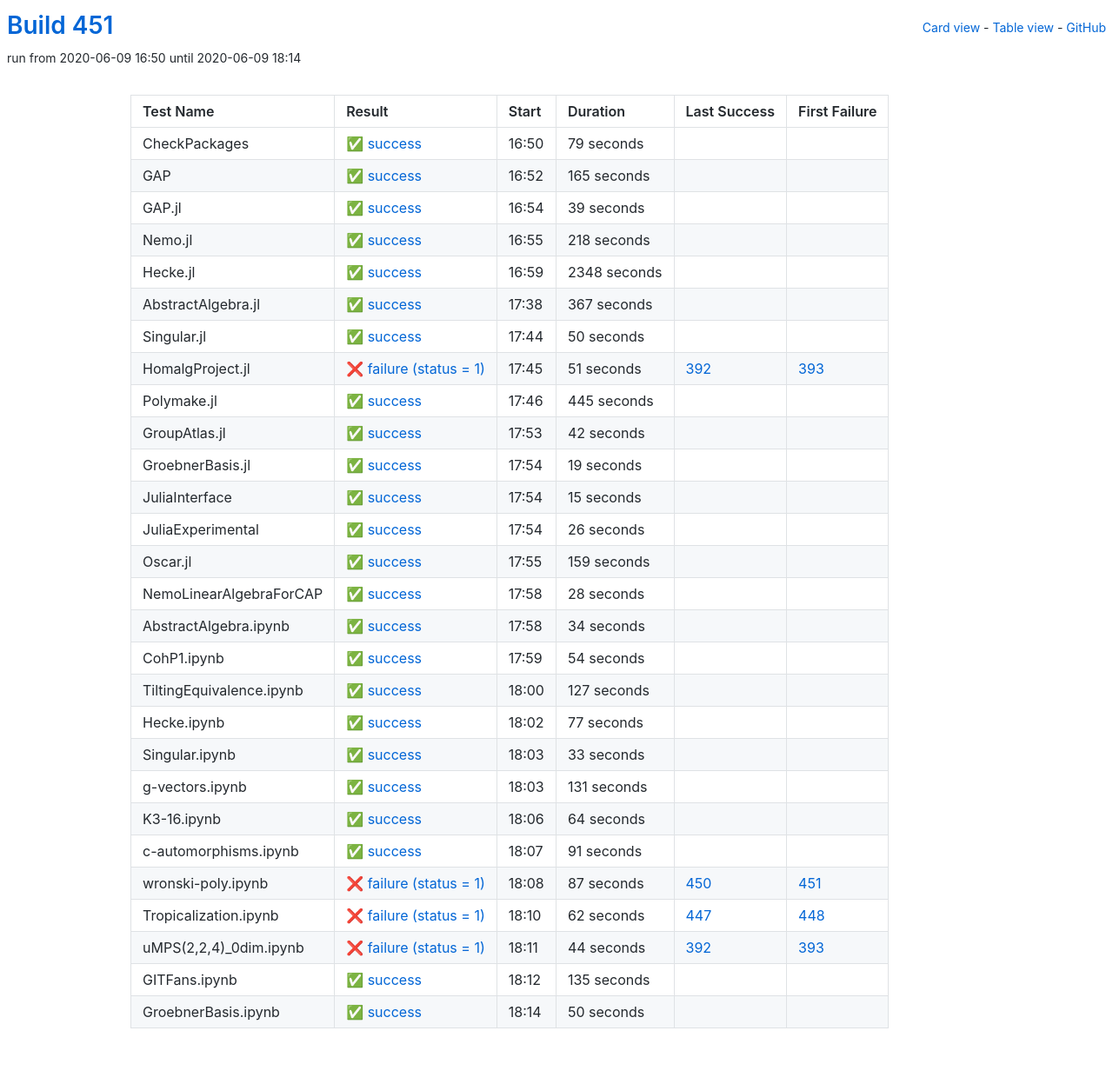
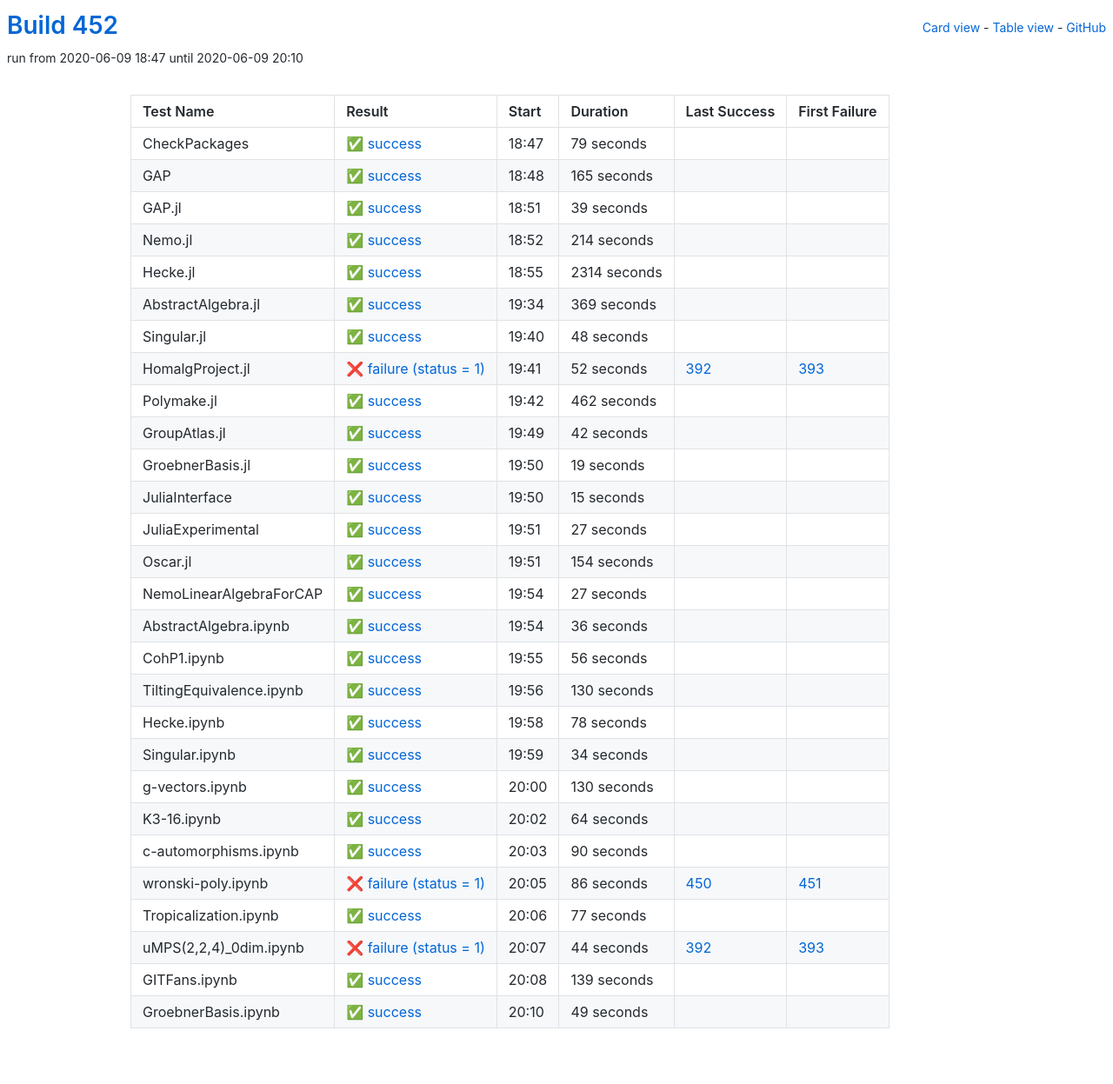
Before and after one commit to oscar-system/oscar-ci-status-1.4, a Jekyll site: the page built from table.html, in a window 1280 px wide. Shown: the whole page at 87% size. Built offline with Jekyll 4.4.1, drawn with Linux system fonts in a browser that asks for light colours.

Commit message:
Build 452

```diff
--- a/_data/ci.yml
+++ b/_data/ci.yml
@@ -1,5 +1,5 @@
-build: 451
-build_url: https://oscarci.mathematik.uni-kl.de/job/oscar-julia-1.4/451/
+build: 452
+build_url: https://oscarci.mathematik.uni-kl.de/job/oscar-julia-1.4/452/
 job: oscar-julia-1.4
 tests:
 - duration: 79
@@ -9,9 +9,9 @@ tests:
   id: checkpackages
   last_success: false
   last_success_url: null
-  log: https://oscarci.mathematik.uni-kl.de/job/oscar-julia-1.4/451/artifact/logs/build-451/CheckPackages.log
+  log: https://oscarci.mathematik.uni-kl.de/job/oscar-julia-1.4/452/artifact/logs/build-452/CheckPackages.log
   name: CheckPackages
-  start: 2020-06-09 16:50
+  start: 2020-06-09 18:47
   status: success
   success: true
 - duration: 165
@@ -21,9 +21,9 @@ tests:
   id: gap
   last_success: false
   last_success_url: null
-  log: https://oscarci.mathematik.uni-kl.de/job/oscar-julia-1.4/451/artifact/logs/build-451/GAP.log
+  log: https://oscarci.mathematik.uni-kl.de/job/oscar-julia-1.4/452/artifact/logs/build-452/GAP.log
   name: GAP
-  start: 2020-06-09 16:52
+  start: 2020-06-09 18:48
   status: success
   success: true
 - duration: 39
@@ -33,81 +33,81 @@ tests:
   id: gap-jl
   last_success: false
   last_success_url: null
-  log: https://oscarci.mathematik.uni-kl.de/job/oscar-julia-1.4/451/artifact/logs/build-451/GAP.jl.log
+  log: https://oscarci.mathematik.uni-kl.de/job/oscar-julia-1.4/452/artifact/logs/build-452/GAP.jl.log
   name: GAP.jl
-  start: 2020-06-09 16:54
+  start: 2020-06-09 18:51
   status: success
   success: true
-- duration: 218
+- duration: 214
   exitcode: 0
   first_failure: false
   first_failure_url: null
   id: nemo-jl
   last_success: false
   last_success_url: null
-  log: https://oscarci.mathematik.uni-kl.de/job/oscar-julia-1.4/451/artifact/logs/build-451/Nemo.jl.log
+  log: https://oscarci.mathematik.uni-kl.de/job/oscar-julia-1.4/452/artifact/logs/build-452/Nemo.jl.log
   name: Nemo.jl
-  start: 2020-06-09 16:55
+  start: 2020-06-09 18:52
   status: success
   success: true
-- duration: 2348
+- duration: 2314
   exitcode: 0
   first_failure: false
   first_failure_url: null
   id: hecke-jl
   last_success: false
   last_success_url: null
-  log: https://oscarci.mathematik.uni-kl.de/job/oscar-julia-1.4/451/artifact/logs/build-451/Hecke.jl.log
+  log: https://oscarci.mathematik.uni-kl.de/job/oscar-julia-1.4/452/artifact/logs/build-452/Hecke.jl.log
   name: Hecke.jl
-  start: 2020-06-09 16:59
+  start: 2020-06-09 18:55
   status: success
   success: true
-- duration: 367
+- duration: 369
   exitcode: 0
   first_failure: false
   first_failure_url: null
   id: abstractalgebra-jl
   last_success: false
   last_success_url: null
-  log: https://oscarci.mathematik.uni-kl.de/job/oscar-julia-1.4/451/artifact/logs/build-451/AbstractAlgebra.jl.log
+  log: https://oscarci.mathematik.uni-kl.de/job/oscar-julia-1.4/452/artifact/logs/build-452/AbstractAlgebra.jl.log
   name: AbstractAlgebra.jl
-  start: 2020-06-09 17:38
+  start: 2020-06-09 19:34
   status: success
   success: true
-- duration: 50
+- duration: 48
   exitcode: 0
   first_failure: false
   first_failure_url: null
   id: singular-jl
   last_success: false
   last_success_url: null
-  log: https://oscarci.mathematik.uni-kl.de/job/oscar-julia-1.4/451/artifact/logs/build-451/Singular.jl.log
+  log: https://oscarci.mathematik.uni-kl.de/job/oscar-julia-1.4/452/artifact/logs/build-452/Singular.jl.log
   name: Singular.jl
-  start: 2020-06-09 17:44
+  start: 2020-06-09 19:40
   status: success
   success: true
-- duration: 51
+- duration: 52
   exitcode: 1
   first_failure: 393
   first_failure_url: https://oscarci.mathematik.uni-kl.de/job/oscar-julia-1.4/393/
   id: homalgproject-jl
   last_success: 392
   last_success_url: https://oscarci.mathematik.uni-kl.de/job/oscar-julia-1.4/392/
-  log: https://oscarci.mathematik.uni-kl.de/job/oscar-julia-1.4/451/artifact/logs/build-451/HomalgProject.jl.log
+  log: https://oscarci.mathematik.uni-kl.de/job/oscar-julia-1.4/452/artifact/logs/build-452/HomalgProject.jl.log
   name: HomalgProject.jl
-  start: 2020-06-09 17:45
+  start: 2020-06-09 19:41
   status: failure
   success: false
-- duration: 445
+- duration: 462
   exitcode: 0
   first_failure: false
   first_failure_url: null
   id: polymake-jl
   last_success: false
   last_success_url: null
-  log: https://oscarci.mathematik.uni-kl.de/job/oscar-julia-1.4/451/artifact/logs/build-451/Polymake.jl.log
+  log: https://oscarci.mathematik.uni-kl.de/job/oscar-julia-1.4/452/artifact/logs/build-452/Polymake.jl.log
   name: Polymake.jl
-  start: 2020-06-09 17:46
+  start: 2020-06-09 19:42
   status: success
   success: true
 - duration: 42
@@ -117,9 +117,9 @@ tests:
   id: groupatlas-jl
   last_success: false
   last_success_url: null
-  log: https://oscarci.mathematik.uni-kl.de/job/oscar-julia-1.4/451/artifact/logs/build-451/GroupAtlas.jl.log
+  log: https://oscarci.mathematik.uni-kl.de/job/oscar-julia-1.4/452/artifact/logs/build-452/GroupAtlas.jl.log
   name: GroupAtlas.jl
-  start: 2020-06-09 17:53
+  start: 2020-06-09 19:49
   status: success
   success: true
 - duration: 19
@@ -129,9 +129,9 @@ tests:
   id: groebnerbasis-jl
   last_success: false
   last_success_url: null
-  log: https://oscarci.mathematik.uni-kl.de/job/oscar-julia-1.4/451/artifact/logs/build-451/GroebnerBasis.jl.log
+  log: https://oscarci.mathematik.uni-kl.de/job/oscar-julia-1.4/452/artifact/logs/build-452/GroebnerBasis.jl.log
   name: GroebnerBasis.jl
-  start: 2020-06-09 17:54
+  start: 2020-06-09 19:50
   status: success
   success: true
 - duration: 15
@@ -141,117 +141,117 @@ tests:
   id: juliainterface
   last_success: false
   last_success_url: null
-  log: https://oscarci.mathematik.uni-kl.de/job/oscar-julia-1.4/451/artifact/logs/build-451/JuliaInterface.log
+  log: https://oscarci.mathematik.uni-kl.de/job/oscar-julia-1.4/452/artifact/logs/build-452/JuliaInterface.log
   name: JuliaInterface
-  start: 2020-06-09 17:54
+  start: 2020-06-09 19:50
   status: success
   success: true
-- duration: 26
+- duration: 27
   exitcode: 0
   first_failure: false
   first_failure_url: null
   id: juliaexperimental
   last_success: false
   last_success_url: null
-  log: https://oscarci.mathematik.uni-kl.de/job/oscar-julia-1.4/451/artifact/logs/build-451/JuliaExperimental.log
+  log: https://oscarci.mathematik.uni-kl.de/job/oscar-julia-1.4/452/artifact/logs/build-452/JuliaExperimental.log
   name: JuliaExperimental
-  start: 2020-06-09 17:54
+  start: 2020-06-09 19:51
   status: success
   success: true
-- duration: 159
+- duration: 154
   exitcode: 0
   first_failure: false
   first_failure_url: null
   id: oscar-jl
   last_success: false
   last_success_url: null
-  log: https://oscarci.mathematik.uni-kl.de/job/oscar-julia-1.4/451/artifact/logs/build-451/Oscar.jl.log
+  log: https://oscarci.mathematik.uni-kl.de/job/oscar-julia-1.4/452/artifact/logs/build-452/Oscar.jl.log
   name: Oscar.jl
-  start: 2020-06-09 17:55
+  start: 2020-06-09 19:51
   status: success
   success: true
-- duration: 28
+- duration: 27
   exitcode: 0
   first_failure: false
   first_failure_url: null
   id: nemolinearalgebraforcap
   last_success: false
   last_success_url: null
-  log: https://oscarci.mathematik.uni-kl.de/job/oscar-julia-1.4/451/artifact/logs/build-451/NemoLinearAlgebraForCAP.log
+  log: https://oscarci.mathematik.uni-kl.de/job/oscar-julia-1.4/452/artifact/logs/build-452/NemoLinearAlgebraForCAP.log
   name: NemoLinearAlgebraForCAP
-  start: 2020-06-09 17:58
+  start: 2020-06-09 19:54
+  status: success
+  success: true
+- duration: 36
+  exitcode: 0
+  first_failure: false
+  first_failure_url: null
+  id: abstractalgebra-ipynb
+  last_success: false
+  last_success_url: null
+  log: https://oscarci.mathematik.uni-kl.de/job/oscar-julia-1.4/452/artifact/logs/build-452/AbstractAlgebra.ipynb.log
+  name: AbstractAlgebra.ipynb
+  start: 2020-06-09 19:54
+  status: success
+  success: true
+- duration: 56
+  exitcode: 0
+  first_failure: false
+  first_failure_url: null
+  id: cohp1-ipynb
+  last_success: false
+  last_success_url: null
+  log: https://oscarci.mathematik.uni-kl.de/job/oscar-julia-1.4/452/artifact/logs/build-452/CohP1.ipynb.log
+  name: CohP1.ipynb
+  start: 2020-06-09 19:55
+  status: success
+  success: true
+- duration: 130
+  exitcode: 0
+  first_failure: false
+  first_failure_url: null
+  id: tiltingequivalence-ipynb
+  last_success: false
+  last_success_url: null
+  log: https://oscarci.mathematik.uni-kl.de/job/oscar-julia-1.4/452/artifact/logs/build-452/TiltingEquivalence.ipynb.log
+  name: TiltingEquivalence.ipynb
+  start: 2020-06-09 19:56
+  status: success
+  success: true
+- duration: 78
+  exitcode: 0
+  first_failure: false
+  first_failure_url: null
+  id: hecke-ipynb
+  last_success: false
+  last_success_url: null
+  log: https://oscarci.mathematik.uni-kl.de/job/oscar-julia-1.4/452/artifact/logs/build-452/Hecke.ipynb.log
+  name: Hecke.ipynb
+  start: 2020-06-09 19:58
   status: success
   success: true
 - duration: 34
   exitcode: 0
   first_failure: false
   first_failure_url: null
-  id: abstractalgebra-ipynb
-  last_success: false
-  last_success_url: null
-  log: https://oscarci.mathematik.uni-kl.de/job/oscar-julia-1.4/451/artifact/logs/build-451/AbstractAlgebra.ipynb.log
-  name: AbstractAlgebra.ipynb
-  start: 2020-06-09 17:58
-  status: success
-  success: true
-- duration: 54
-  exitcode: 0
-  first_failure: false
-  first_failure_url: null
-  id: cohp1-ipynb
-  last_success: false
-  last_success_url: null
-  log: https://oscarci.mathematik.uni-kl.de/job/oscar-julia-1.4/451/artifact/logs/build-451/CohP1.ipynb.log
-  name: CohP1.ipynb
-  start: 2020-06-09 17:59
-  status: success
-  success: true
-- duration: 127
-  exitcode: 0
-  first_failure: false
-  first_failure_url: null
-  id: tiltingequivalence-ipynb
-  last_success: false
-  last_success_url: null
-  log: https://oscarci.mathematik.uni-kl.de/job/oscar-julia-1.4/451/artifact/logs/build-451/TiltingEquivalence.ipynb.log
-  name: TiltingEquivalence.ipynb
-  start: 2020-06-09 18:00
-  status: success
-  success: true
-- duration: 77
-  exitcode: 0
-  first_failure: false
-  first_failure_url: null
-  id: hecke-ipynb
-  last_success: false
-  last_success_url: null
-  log: https://oscarci.mathematik.uni-kl.de/job/oscar-julia-1.4/451/artifact/logs/build-451/Hecke.ipynb.log
-  name: Hecke.ipynb
-  start: 2020-06-09 18:02
-  status: success
-  success: true
-- duration: 33
-  exitcode: 0
-  first_failure: false
-  first_failure_url: null
   id: singular-ipynb
   last_success: false
   last_success_url: null
-  log: https://oscarci.mathematik.uni-kl.de/job/oscar-julia-1.4/451/artifact/logs/build-451/Singular.ipynb.log
+  log: https://oscarci.mathematik.uni-kl.de/job/oscar-julia-1.4/452/artifact/logs/build-452/Singular.ipynb.log
   name: Singular.ipynb
-  start: 2020-06-09 18:03
+  start: 2020-06-09 19:59
   status: success
   success: true
-- duration: 131
+- duration: 130
   exitcode: 0
   first_failure: false
   first_failure_url: null
   id: g-vectors-ipynb
   last_success: false
   last_success_url: null
-  log: https://oscarci.mathematik.uni-kl.de/job/oscar-julia-1.4/451/artifact/logs/build-451/g-vectors.ipynb.log
+  log: https://oscarci.mathematik.uni-kl.de/job/oscar-julia-1.4/452/artifact/logs/build-452/g-vectors.ipynb.log
   name: g-vectors.ipynb
-  start: 2020-06-09 18:03
+  start: 2020-06-09 20:00
   status: success
   success: true
 - duration: 64
@@ -261,47 +261,47 @@ tests:
   id: k3-16-ipynb
   last_success: false
   last_success_url: null
-  log: https://oscarci.mathematik.uni-kl.de/job/oscar-julia-1.4/451/artifact/logs/build-451/K3-16.ipynb.log
+  log: https://oscarci.mathematik.uni-kl.de/job/oscar-julia-1.4/452/artifact/logs/build-452/K3-16.ipynb.log
   name: K3-16.ipynb
-  start: 2020-06-09 18:06
+  start: 2020-06-09 20:02
   status: success
   success: true
-- duration: 91
+- duration: 90
   exitcode: 0
   first_failure: false
   first_failure_url: null
   id: c-automorphisms-ipynb
   last_success: false
   last_success_url: null
-  log: https://oscarci.mathematik.uni-kl.de/job/oscar-julia-1.4/451/artifact/logs/build-451/c-automorphisms.ipynb.log
+  log: https://oscarci.mathematik.uni-kl.de/job/oscar-julia-1.4/452/artifact/logs/build-452/c-automorphisms.ipynb.log
   name: c-automorphisms.ipynb
-  start: 2020-06-09 18:07
+  start: 2020-06-09 20:03
   status: success
   success: true
-- duration: 87
+- duration: 86
   exitcode: 1
   first_failure: 451
   first_failure_url: https://oscarci.mathematik.uni-kl.de/job/oscar-julia-1.4/451/
   id: wronski-poly-ipynb
   last_success: 450
   last_success_url: https://oscarci.mathematik.uni-kl.de/job/oscar-julia-1.4/450/
-  log: https://oscarci.mathematik.uni-kl.de/job/oscar-julia-1.4/451/artifact/logs/build-451/wronski-poly.ipynb.log
+  log: https://oscarci.mathematik.uni-kl.de/job/oscar-julia-1.4/452/artifact/logs/build-452/wronski-poly.ipynb.log
   name: wronski-poly.ipynb
-  start: 2020-06-09 18:08
+  start: 2020-06-09 20:05
   status: failure
   success: false
-- duration: 62
-  exitcode: 1
-  first_failure: 448
-  first_failure_url: https://oscarci.mathematik.uni-kl.de/job/oscar-julia-1.4/448/
+- duration: 77
+  exitcode: 0
+  first_failure: false
+  first_failure_url: null
   id: tropicalization-ipynb
-  last_success: 447
-  last_success_url: https://oscarci.mathematik.uni-kl.de/job/oscar-julia-1.4/447/
-  log: https://oscarci.mathematik.uni-kl.de/job/oscar-julia-1.4/451/artifact/logs/build-451/Tropicalization.ipynb.log
+  last_success: false
+  last_success_url: null
+  log: https://oscarci.mathematik.uni-kl.de/job/oscar-julia-1.4/452/artifact/logs/build-452/Tropicalization.ipynb.log
   name: Tropicalization.ipynb
-  start: 2020-06-09 18:10
-  status: failure
-  success: false
+  start: 2020-06-09 20:06
+  status: success
+  success: true
 - duration: 44
   exitcode: 1
   first_failure: 393
@@ -309,32 +309,32 @@ tests:
   id: umps-2-2-4-0dim-ipynb
   last_success: 392
   last_success_url: https://oscarci.mathematik.uni-kl.de/job/oscar-julia-1.4/392/
-  log: https://oscarci.mathematik.uni-kl.de/job/oscar-julia-1.4/451/artifact/logs/build-451/uMPS-2-2-4-_0dim.ipynb.log
+  log: https://oscarci.mathematik.uni-kl.de/job/oscar-julia-1.4/452/artifact/logs/build-452/uMPS-2-2-4-_0dim.ipynb.log
   name: uMPS(2,2,4)_0dim.ipynb
-  start: 2020-06-09 18:11
+  start: 2020-06-09 20:07
   status: failure
   success: false
-- duration: 135
+- duration: 139
   exitcode: 0
   first_failure: false
   first_failure_url: null
   id: gitfans-ipynb
   last_success: false
   last_success_url: null
-  log: https://oscarci.mathematik.uni-kl.de/job/oscar-julia-1.4/451/artifact/logs/build-451/GITFans.ipynb.log
+  log: https://oscarci.mathematik.uni-kl.de/job/oscar-julia-1.4/452/artifact/logs/build-452/GITFans.ipynb.log
   name: GITFans.ipynb
-  start: 2020-06-09 18:12
+  start: 2020-06-09 20:08
   status: success
   success: true
-- duration: 50
+- duration: 49
   exitcode: 0
   first_failure: false
   first_failure_url: null
   id: groebnerbasis-ipynb
   last_success: false
   last_success_url: null
-  log: https://oscarci.mathematik.uni-kl.de/job/oscar-julia-1.4/451/artifact/logs/build-451/GroebnerBasis.ipynb.log
+  log: https://oscarci.mathematik.uni-kl.de/job/oscar-julia-1.4/452/artifact/logs/build-452/GroebnerBasis.ipynb.log
   name: GroebnerBasis.ipynb
-  start: 2020-06-09 18:14
+  start: 2020-06-09 20:10
   status: success
   success: true
```
Also changed, not shown: README.md.
